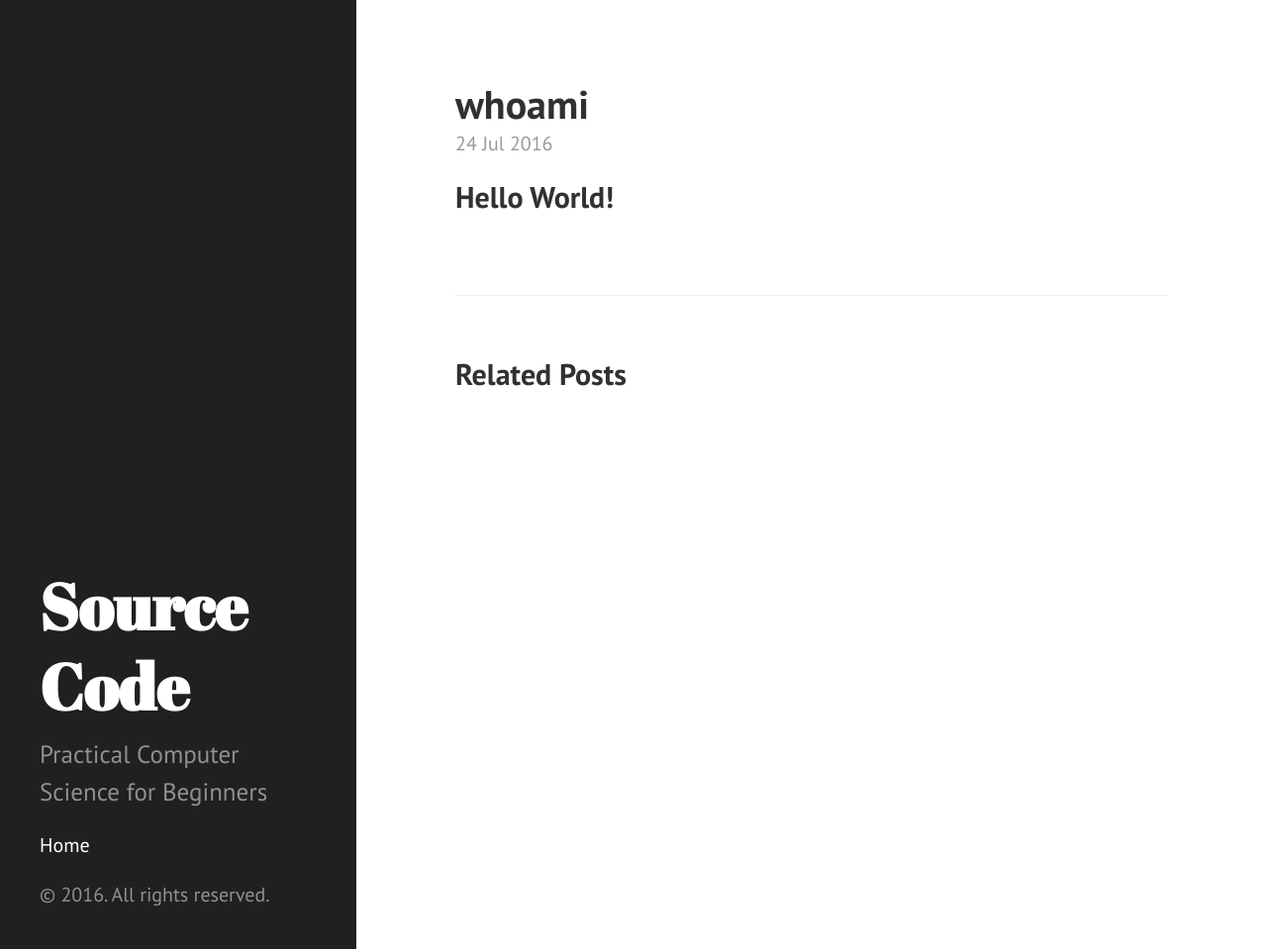
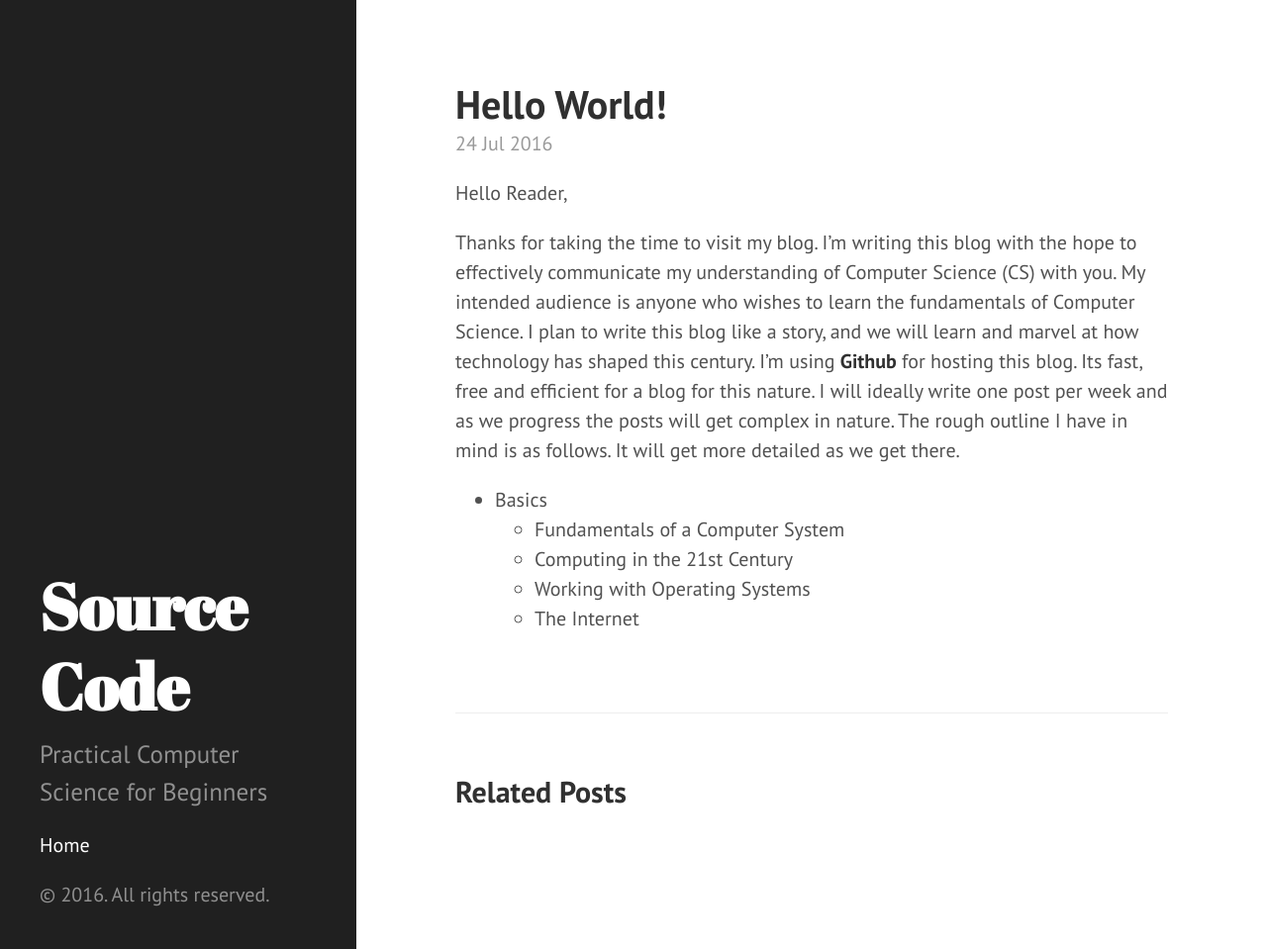
Before and after one commit to vikas-bhardwaj/vikas-bhardwaj.github.io, a Jekyll site: the page built from _posts/2016-07-24-whoami.markdown, in a window 1280 px wide and 959 px high. Shown: the whole window at 99% size. Built offline with Jekyll 4.4.1, drawn with Linux system fonts in a browser that asks for light colours.

Commit message:
Post update: whoami

```diff
--- a/_posts/2016-07-24-whoami.markdown
+++ b/_posts/2016-07-24-whoami.markdown
@@ -1,6 +1,14 @@
 ---
 published: true
-title: whoami
+title: Hello World!
 layout: post
 ---
-## Hello World!
+Hello Reader,
+
+Thanks for taking the time to visit my blog. I'm writing this blog with the hope to effectively communicate my understanding of Computer Science (CS) with you. My intended audience is anyone who wishes to learn the fundamentals of Computer Science. I plan to write this blog like a story, and we will learn and marvel at how technology has shaped this century. I'm using **Github** for hosting this blog. Its fast, free and efficient for a blog for this nature. I will ideally write one post per week and as we progress the posts will get complex in nature. The rough outline I have in mind is as follows. It will get more detailed as we get there.
+
+* Basics
+  - Fundamentals of a Computer System
+  - Computing in the 21st Century
+  - Working with Operating Systems
+  - The Internet
```
